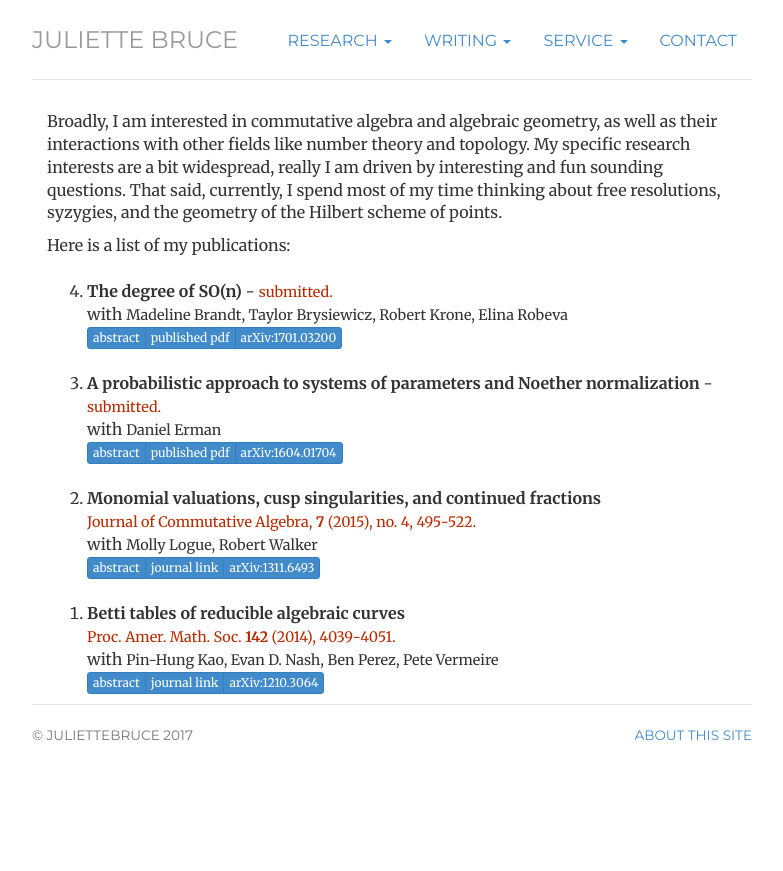
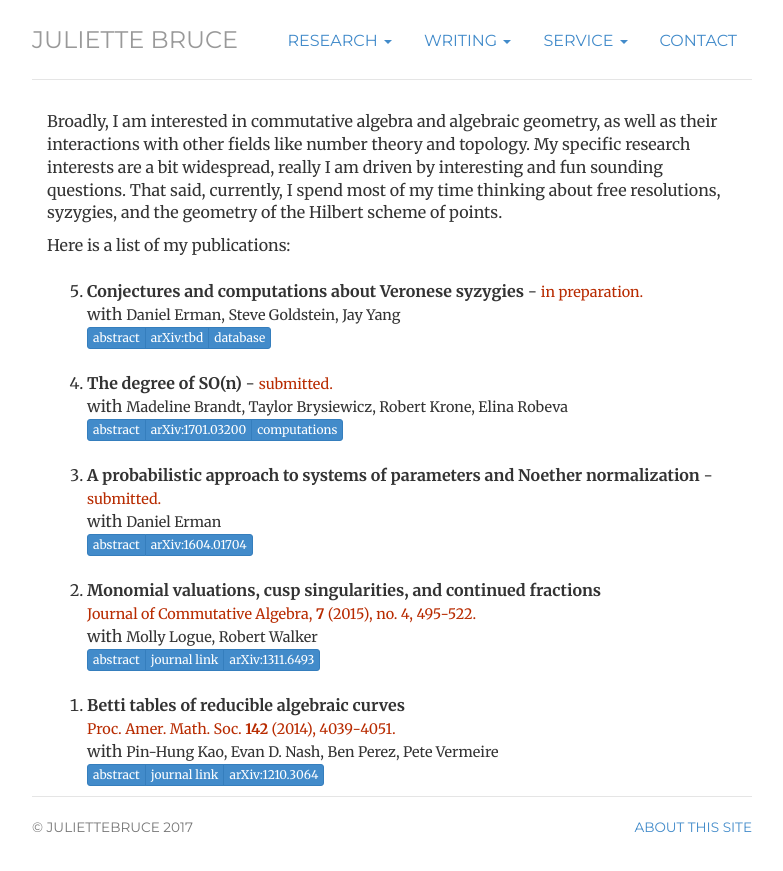
Before and after one commit to julietteBruce/old-homepage, a Jekyll site: the page built from publications/index.html, in a window 1280 px wide. Shown: the top 871 px of the page, without its empty margins (248-1031 px from the left). Built offline with Jekyll 4.4.1, drawn with Linux system fonts in a browser that asks for light colours; formulas are drawn with MathJax 3.

Commit message:
updated publications

```diff
--- a/publications/index.html
+++ b/publications/index.html
@@ -12,13 +12,28 @@ Here is a list of my publications:
 <ol reversed>
   <br>
   <li>
+		<span class="title">Conjectures and computations about Veronese syzygies</span> - <span class="journal">in preparation.</span>
+		<br />with <span class="coauthor">Daniel Erman, Steve Goldstein, Jay Yang</span>
+		<br>
+		<div class="btn-group btn-group-xs">
+			<button class="btn btn-primary" data-toggle="collapse" data-target="#veronese-computations">abstract</button>
+			<a href="" class="btn btn-primary">arXiv:tbd</a>
+			<a href="http://syzygydata.com" class="btn btn-primary">database</a>
+		</div>
+		<div id="veronese-computations" class="collapse">
+		Abstract forthcoming.
+		</div>
+
+  </li>
+  <br>
+  <li>
 		<span class="title">The degree of SO(n)</span> - <span class="journal">submitted.</span>
 		<br />with <span class="coauthor">Madeline Brandt, Taylor Brysiewicz, Robert Krone, Elina Robeva</span>
 		<br>
 		<div class="btn-group btn-group-xs">
 			<button class="btn btn-primary" data-toggle="collapse" data-target="#degree-so">abstract</button>
-			<a href="" class="btn btn-primary">published pdf</a>
 			<a href="https://arxiv.org/abs/1701.03200" class="btn btn-primary">arXiv:1701.03200</a>
+			<a href="http://www.math.tamu.edu/~tbrysiewicz/realitySonData.html" class="btn btn-primary">computations</a>
 		</div>
 		<div id="degree-so" class="collapse">
 		We provide a closed formula for the degree of \(\text{SO}(n)\) over an algebraically closed field of characteristic zero. In addition, we describe symbolic and numerical techniques which can also be used to compute the degree of \(\text{SO}(n)\) for small values of \(n\). As an application of our results, we give a formula for the number of critical points of a low-rank semidefinite programming optimization problem. Finally, we provide some evidence for a conjecture regarding the real locus of \(\text{SO}(n)\). <font color="#0088CC">Last updated: 1/13/17, 21 pages.</font>
@@ -32,7 +47,6 @@ Here is a list of my publications:
   		<br>
 		<div class="btn-group btn-group-xs">
 			<button class="btn btn-primary" data-toggle="collapse" data-target="#prob-sop">abstract</button>
-			<a href="" class="btn btn-primary">published pdf</a>
 			<a href="http://arxiv.org/abs/1604.01704" class="btn btn-primary">arXiv:1604.01704</a>
 		</div>
 		<div id="prob-sop" class="collapse">
```
